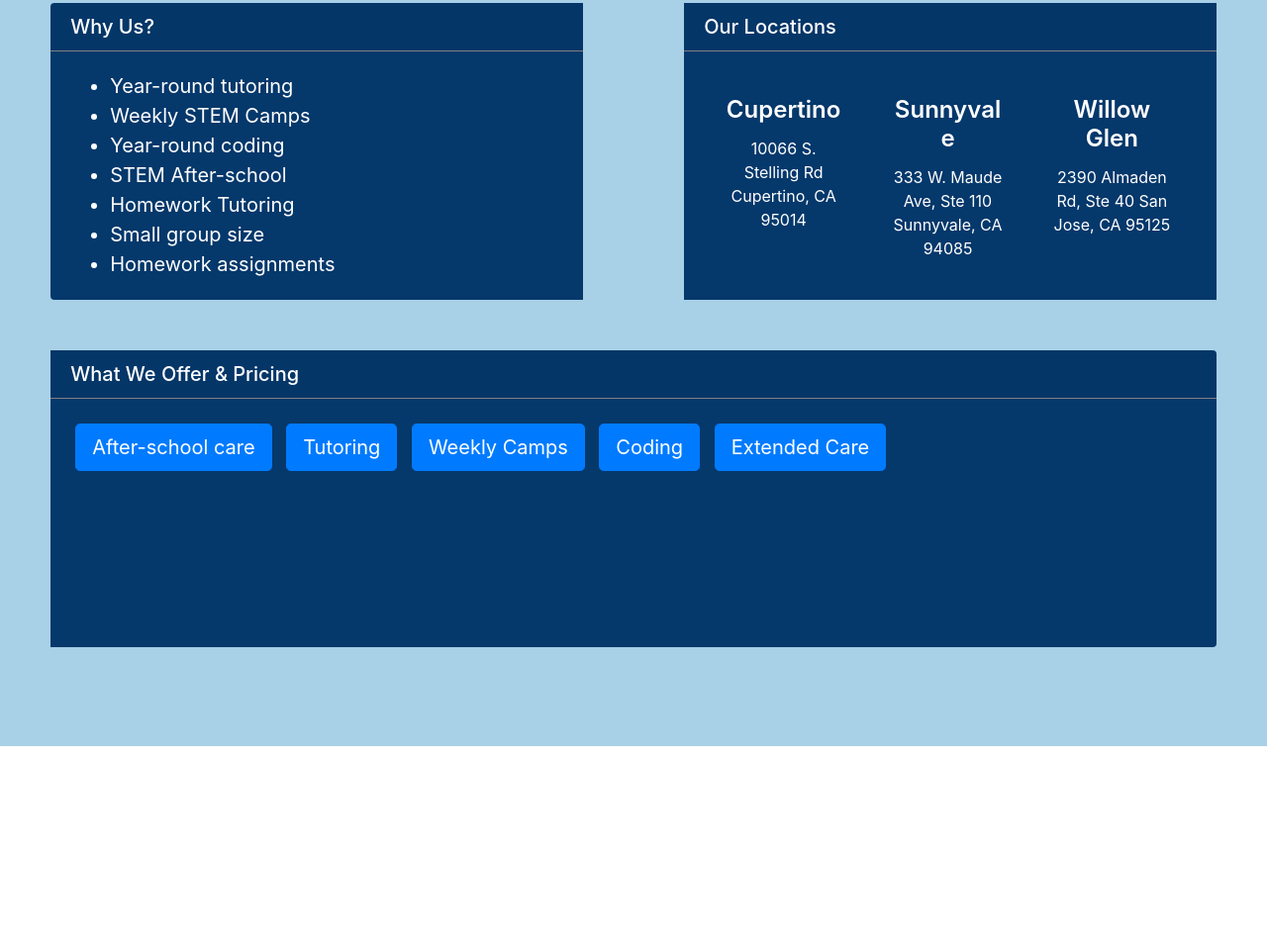
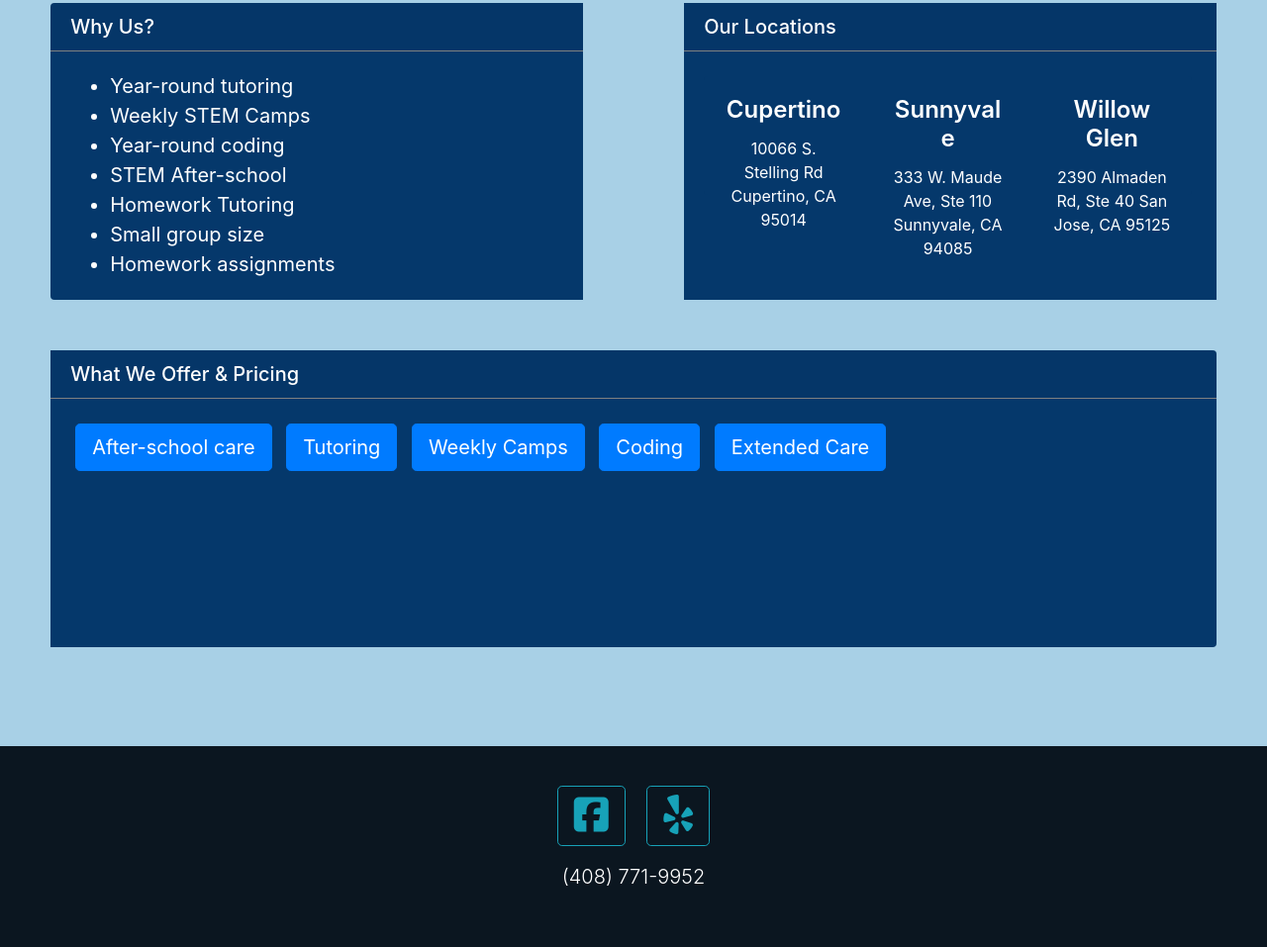
Before and after one commit to TristanRoss/LearningCenter, a plain HTML site: page index.html in a window 1280 px wide. Shown: the part 608-1565 px from the top of the page at 99% size. Before the commit the page ends 1362 px from the top, so only its background shows below. Drawn offline with nearby package versions, Linux system fonts and the light colour scheme.

Commit message:
Edit all files

```diff
--- a/index.html
+++ b/index.html
@@ -13,16 +13,13 @@
     <link rel="prefetch" href="IMG_1817(1).jpg" />
     <link rel="prefetch" href="IMG_1820(1).jpg" />
     <link rel="prefetch" href="IMG_1821(1).jpg" />
+    <script src="https://kit.fontawesome.com/ba0d5dd0c3.js"></script>
     <title>Learning Center</title>
 </head>
 
+
+
 <body>
-    <!-- <div class="jumbotron jumbotron-fluid vertical-center mb-0">
-        <div class="container text-center">
-            <h1 class="display-4">Learning Center</h1>
-            <p class="lead">Tutoring. Coding Camps. After-School.</p>
-        </div>
-    </div> -->
 
     <nav class="navbar navbar-expand-lg navbar-light" style="background-color: rgb(255, 218, 131);">
         <a class="navbar-brand" href="#">The Learning Center</a>
@@ -33,10 +30,12 @@
         <div class="collapse navbar-collapse" id="navbarNavAltMarkup">
             <div class="navbar-nav ml-auto">
                 <a class="nav-item nav-link active" href="index.html">Home <span class="sr-only">(current)</span></a>
-                <a class="nav-item nav-link active" href="https://docs.google.com/forms/d/e/1FAIpQLSd7-ZjPvX4ckhuSVz25EbMbMSZf0uPc33J_P0Ih83yFLV3PZw/viewform?usp=sf_link">Contact</a>
+                <a class="nav-item nav-link active"
+                    href="https://docs.google.com/forms/d/e/1FAIpQLSd7-ZjPvX4ckhuSVz25EbMbMSZf0uPc33J_P0Ih83yFLV3PZw/viewform?usp=sf_link">Contact</a>
             </div>
         </div>
     </nav>
+
 
     <div id="carouselExampleControls" class="carousel slide" data-ride="carousel" data-pause="false">
         <ol class="carousel-indicators">
@@ -107,95 +106,40 @@
             <div class="card inner" id="last">
                 <h5 class="card-header">What We Offer & Pricing</h5>
                 <div class="card-body">
-                    <a tabindex="0" class="btn btn-lg btn-primary" role="button" data-toggle="popover" data-placement="top" data-trigger="focus" title="After-school care" data-content="Monday - Friday<br /> $150 per week<br /> 2:00pm - 6:00pm<br />Homework Help<br />Test preparation<br />Art & fun activities<br />Coding<br />Snacks" data-html="true">After-school care</a>
-                    <a tabindex="0" class="btn btn-lg btn-primary" role="button" data-toggle="popover" data-placement="top" data-trigger="focus" title="Tutoring" data-content="$200 per month for 1 subject<br /> $300 per month for 2 subjects<br /> 2 sessions per week<br />Help with homework<br />Test preparation<br />Free assessment" data-html="true">Tutoring</a>
-                    <a tabindex="0" class="btn btn-lg btn-primary" role="button" data-toggle="popover" data-placement="top" data-trigger="focus" title="Weekly Camps" data-content="Monday - Friday<br /> 9:00am - 12:00pm: $250<br /> 1:00pm - 4:00pm: $250<br /> 9:00am - 4:00pm: $500<br />" data-html="true">Weekly Camps</a>
-                    <a tabindex="0" class="btn btn-lg btn-primary" role="button" data-toggle="popover" data-placement="top" data-trigger="focus" title="Coding" data-content="$140 per month<br />1 session per week<br />Python, Scratch, Robotics/VR<br />Free trial offered" data-html="true">Coding</a>
-                    <a tabindex="0" class="btn btn-lg btn-primary" role="button" data-toggle="popover" data-placement="top" data-trigger="focus" title="Extended Care" data-content="$10 per hour<br />9:00am - 6:00pm" data-html="true">Extended Care</a>
+                    <a tabindex="0" class="btn btn-lg btn-primary" role="button" data-toggle="popover"
+                        data-placement="top" data-trigger="focus" title="After-school care"
+                        data-content="Monday - Friday<br /> $150 per week<br /> 2:00pm - 6:00pm<br />Homework Help<br />Test preparation<br />Art & fun activities<br />Coding<br />Snacks"
+                        data-html="true">After-school care</a>
+                    <a tabindex="0" class="btn btn-lg btn-primary" role="button" data-toggle="popover"
+                        data-placement="top" data-trigger="focus" title="Tutoring"
+                        data-content="$200 per month for 1 subject<br /> $300 per month for 2 subjects<br /> 2 sessions per week<br />Help with homework<br />Test preparation<br />Free assessment"
+                        data-html="true">Tutoring</a>
+                    <a tabindex="0" class="btn btn-lg btn-primary" role="button" data-toggle="popover"
+                        data-placement="top" data-trigger="focus" title="Weekly Camps"
+                        data-content="Monday - Friday<br /> 9:00am - 12:00pm: $250<br /> 1:00pm - 4:00pm: $250<br /> 9:00am - 4:00pm: $500<br />"
+                        data-html="true">Weekly Camps</a>
+                    <a tabindex="0" class="btn btn-lg btn-primary" role="button" data-toggle="popover"
+                        data-placement="top" data-trigger="focus" title="Coding"
+                        data-content="$140 per month<br />1 session per week<br />Python, Scratch, Robotics/VR<br />Free trial offered"
+                        data-html="true">Coding</a>
+                    <a tabindex="0" class="btn btn-lg btn-primary" role="button" data-toggle="popover"
+                        data-placement="top" data-trigger="focus" title="Extended Care"
+                        data-content="$10 per hour<br />9:00am - 6:00pm" data-html="true">Extended Care</a>
 
                 </div>
             </div>
         </div>
     </div>
 
-    <!-- <div class="wrapper">
-        <div class="card mt-0">
-            <h5 class="card-header">Why Us?</h5>
-            <div class="card-body">
-
-                <ul>
-                    <li>All-year tutoring</li>
-                    <li>Weekly STEM Camps</li>
-                    <li>All-year coding</li>
-                    <li>Small group size</li>
-                    <li>Homework Assignments</li>
-                    <li>After-school</li>
-                </ul>
-
-            </div>
-        </div>
-
-        <div class="card">
-            <h5 class="card-header">Our Locations</h5>
-            <div class="card-body">
-                <div class="card-group">
-                    <div class="card inner">
-                        <div class="card-body">
-                            <h4 class="card-title">Cupertino</h5>
-                                <p class="card-text">10066 S. Stelling Rd Cupertino, CA 95014</p>
-
-                        </div>
-                    </div>
-                    <div class="card inner">
-
-                        <div class="card-body">
-                            <h4 class="card-title">Sunnyvale</h5>
-                                <p class="card-text">333 W. Maude Ave, Ste 110 Sunnyvale, CA 94085</p>
-                        </div>
-                    </div>
-                    <div class="card inner">
-                        <div class="card-body">
-                            <h4 class="card-title">Willow Glen</h5>
-                                <p class="card-text">2390 Almaden Rd, Ste 40 San Jose, CA 95125</p>
-                        </div>
-                    </div>
-                </div>
-            </div>
-        </div>
-
-        <div class="card">
-            <h5 class="card-header">Pricing</h5>
-            <div class="card-body">
-                <h5 class="card-title">Special title treatment</h5>
-                <p class="card-text">With supporting text below as a natural lead-in to additional content.</p>
-                <a href="#" class="btn btn-primary">Go somewhere</a>
-            </div>
-        </div>
-    </div> -->
-
-    <!-- <div class="card-deck">
-        <div class="card">
-          <div class="card-body">
-            <h5 class="card-title">Card title</h5>
-            <p class="card-text">This is a longer card with supporting text below as a natural lead-in to additional content. This content is a little bit longer.</p>
-            <button type="button" class="btn btn-primary">Primary</button>
-          </div>
-        </div>
-        <div class="card">
-          <div class="card-body">
-            <h5 class="card-title">Card title</h5>
-            <p class="card-text">This card has supporting text below as a natural lead-in to additional content.</p>
-            <button type="button" class="btn btn-primary">Primary</button>
-          </div>
-        </div>
-        <div class="card">
-          <div class="card-body">
-            <h5 class="card-title">Card title</h5>
-            <p class="card-text">This is a wider card with supporting text below as a natural lead-in to additional content. This card has even longer content than the first to show that equal height action.</p>
-            <button type="button" class="btn btn-primary">Primary</button>
-          </div>
-        </div>
-      </div> -->
+    <div id="social">
+        <p class="lead text-center px-5 py-0">
+            <a class="btn btn-outline-info btn-lg mx-2" href="https://www.facebook.com/LearningCenterOfWillowGlen" role="button"><i class="fab fa-facebook-square fa-2x"></i></a>
+            <a class="btn btn-outline-info btn-lg mx-2" href="https://www.yelp.com/biz/learning-center-of-willow-glen-san-jose-2" role="button"><i class="fab fa-yelp fa-2x"></i></a>
+        </p>
+        <p class="lead text-center px-5 py-0" id="phone">
+            (408) 771-9952
+        </p>
+    </div>
 
     <script src="https://code.jquery.com/jquery-3.3.1.slim.min.js"
         integrity="sha384-q8i/X+965DzO0rT7abK41JStQIAqVgRVzpbzo5smXKp4YfRvH+8abtTE1Pi6jizo"
--- a/styles.scss
+++ b/styles.scss
@@ -33,8 +33,7 @@ html, body {
 #middle {
     height: 100%;
     min-height: 300px;
-    // margin-right: 0%;
-    // margin-left: 0%;
+
 }
 
 #last {
@@ -47,9 +46,9 @@ html, body {
 }
 
 .inner {
-    // margin: 5%;
+
     border: none;
-    // min-width: 20rem;
+
 }
 
 .card-group > .card + .card {
@@ -59,12 +58,10 @@ html, body {
 .ayy {
     margin: 1%;
     margin-left: 0px !important;
-    // padding: 1%;
     min-width: 0;
     height: 120px;
     border: none;
     min-width: 9rem;
-
 
 }
 
@@ -77,15 +74,6 @@ h4 {
     border-bottom: 1px solid gray;
 }
 
-.vertical-center {
-    min-height: 30%;  /* Fallback for browsers do NOT support vh unit */
-    min-height: 30vh; /* These two lines are counted as one :-)       */
-
-    display: flex;
-    align-items: center;
-}
-
-
 ul {
     font-size: 20px;
 }
@@ -96,7 +84,17 @@ ul {
 }
 
 #carouselExampleControls {
-    background-color: white;
+    background-color: rgb(226, 226, 226);
+}
+
+#social {
+    background-color: rgb(11, 22, 32);
+    padding-top: 40px;
+    padding-bottom: 40px;
+}
+
+#phone {
+    color: white;
 }
 
 
@@ -108,8 +106,6 @@ ul {
     .ayy {
         min-width: 7rem;
     }
-
-
 }
 
 
```
Also changed, not shown: styles.css, 1 other file.
